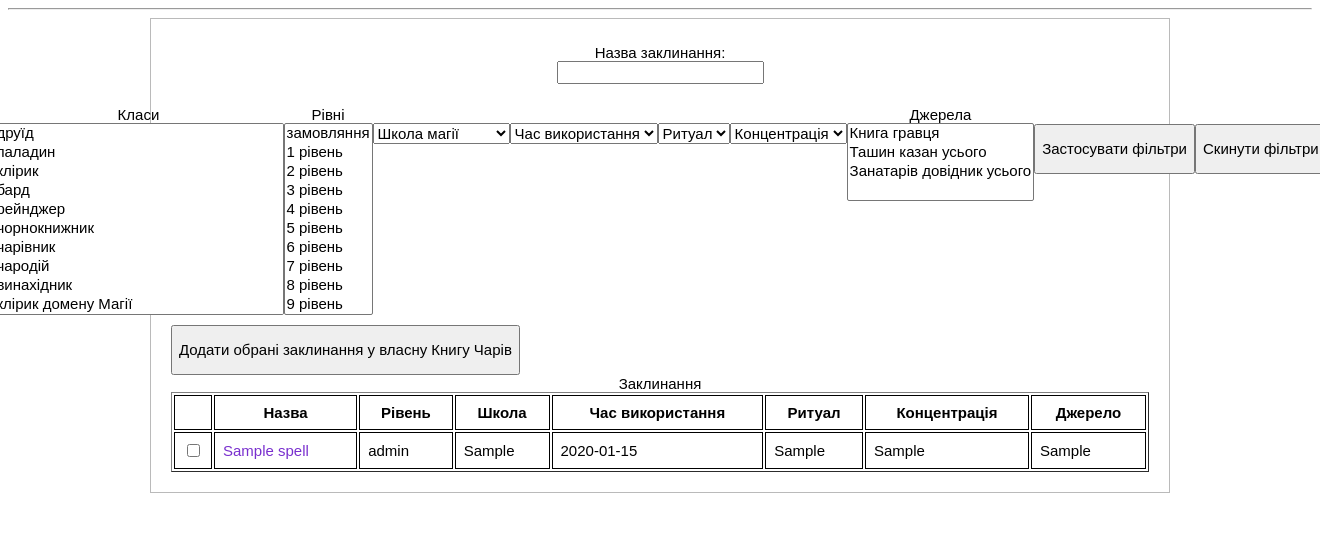
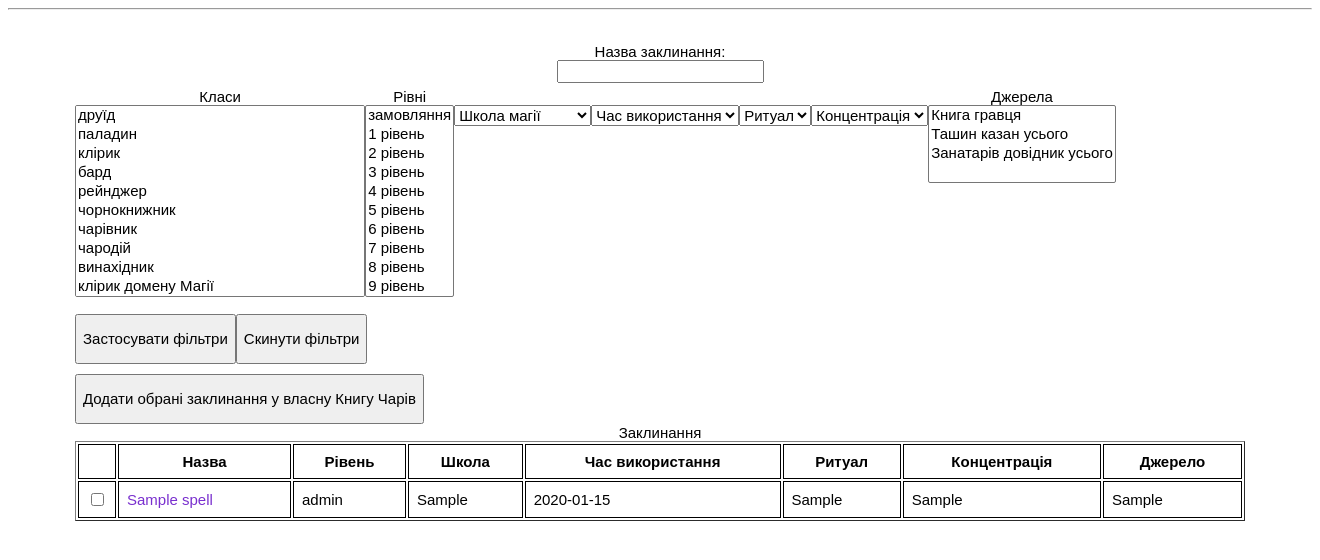
Before and after one commit to lukaholota/spells, a Flask app: page /spells in a window 1320 px wide. Shown: the part 56-616 px from the top of the page. Run offline with Flask 3, Linux system fonts and the light colour scheme; tables that the repository leaves empty hold one stand-in row (values such as "Sample post").

Commit message:
adaptive css

```diff
--- a/app/static/css/spells.css
+++ b/app/static/css/spells.css
@@ -28,13 +28,13 @@ span#message {
   }
 
 .get-me-lower {
-    position: relative;
-    top: 2.3em;
+    margin-top: 1.1em;
 }
 
 .selects {
     display: flex;
-    align-items: baseline;
+    align-items: start;
+    flex-wrap: wrap;
 }
 
 .spellbook {
--- a/app/static/css/style.css
+++ b/app/static/css/style.css
@@ -20,9 +20,7 @@
 }
 
 .container {
-  width: 75%;
   margin: 0 auto;
-  border: 1px solid rgb(186, 186, 186);
   display: flex;
   justify-content: center;
   flex-direction: column;
@@ -78,3 +76,27 @@ a:link, a:visited {
 a:link {
   text-decoration: none;
 }
+
+@media only screen and (min-width: 768px) {
+  .container {
+      width: 750px;
+  }
+}
+
+@media only screen and (min-width: 992px) {
+  .container {
+      width: 970px;
+  }
+}
+
+@media only screen and (min-width: 1200px) {
+  .container {
+      width: 1170px;
+  }
+}
+
+@media only screen and (min-width: 1800px) {
+  .container {
+      width: 1400px;
+  }
+}
```
